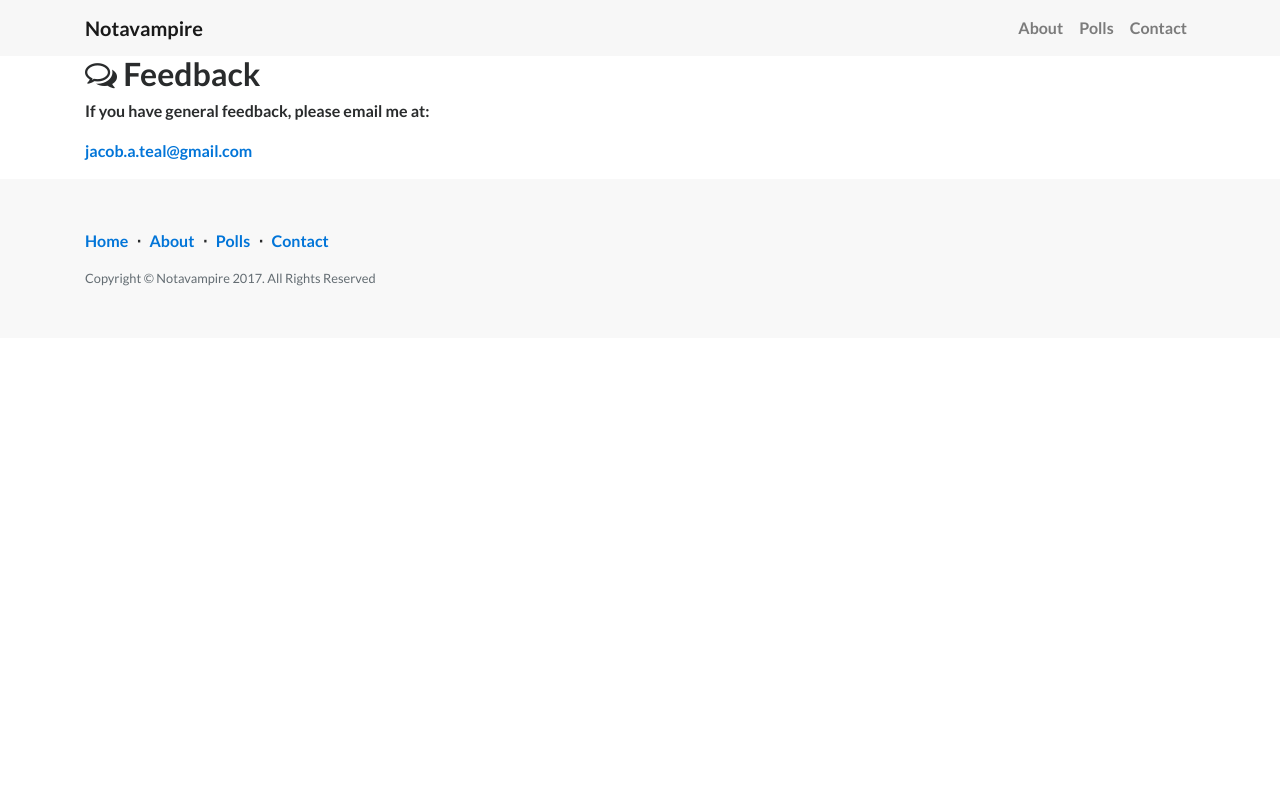
After one commit to Dragoon013/django-tutorial, a Django app: page /contact/ in a window 1280 px wide. The commit adds this page. Run offline with Django 3.2, Linux system fonts and the light colour scheme; some libraries are stand-ins or nearby versions.

Commit message:
added about,split footer off,added contact, fixed up polls styling

```diff
--- /dev/null
+++ b/notavampire/templates/notavampire/contact.html
@@ -0,0 +1,25 @@
+{%load static%}
+
+<body>
+    <!-- Navigation -->
+    {% include "notavampire/nav.html" %}
+
+    <!-- Header -->
+    <section class="page">
+      <div class="container">
+	<div class="row">
+	  <div class="col-lg-12">
+	    <h2><i class="fa fa-comments-o"></i> Feedback</h2>
+	    <p>If you have general feedback, please email me at:</p>
+	    <p><strong><a href="mailto:jacob.a.teal@gmail.com">jacob.a.teal@gmail.com</a></strong></p>
+	  </div>
+      </div>
+    </section>
+
+    <!-- Page Content -->
+
+    {% include "notavampire/footer.html" %}
+    {% include "notavampire/loaddep.html" %}
+
+
+</body>
--- /dev/null
+++ b/notavampire/templates/notavampire/footer.html
@@ -0,0 +1,23 @@
+<!-- Footer -->
+<footer>
+  <div class="container">
+    <ul class="list-inline">
+      <li class="list-inline-item">
+        <a href="#">Home</a>
+      </li>
+      <li class="footer-menu-divider list-inline-item">&sdot;</li>
+      <li class="list-inline-item">
+        <a href="#about">About</a>
+      </li>
+      <li class="footer-menu-divider list-inline-item">&sdot;</li>
+      <li class="list-inline-item">
+        <a href="/polls">Polls</a>
+      </li>
+      <li class="footer-menu-divider list-inline-item">&sdot;</li>
+      <li class="list-inline-item">
+        <a href="#contact">Contact</a>
+      </li>
+    </ul>
+    <p class="copyright text-muted small">Copyright &copy; Notavampire 2017. All Rights Reserved</p>
+  </div>
+</footer>
--- a/notavampire/templates/notavampire/nav.html
+++ b/notavampire/templates/notavampire/nav.html
@@ -1,5 +1,5 @@
 
-<nav id="nav" class="navbar fixed-top navbar-toggleable-md navbar-light bg-faded">
+<nav id="nav" class="navbar static-top navbar-toggleable-md navbar-light bg-faded">
   <button class="navbar-toggler navbar-toggler-right" type="button" data-toggle="collapse" data-target="#navbarExample" aria-controls="navbarExample" aria-expanded="false" aria-label="Toggle navigation">
     <span class="navbar-toggler-icon"></span>
   </button>
@@ -8,13 +8,13 @@
     <div class="collapse navbar-collapse" id="navbarExample">
       <ul class="navbar-nav ml-auto">
         <li class="nav-item">
-          <a class="nav-link" href="#">About</a>
+          <a class="nav-link" href="/about">About</a>
         </li>
         <li class="nav-item">
           <a class="nav-link" href="/polls">Polls</a>
         </li>
         <li class="nav-item">
-                        <a class="nav-link" href="#">Contact</a>
+          <a class="nav-link" href="/contact">Contact</a>
         </li>
       </ul>
     </div>
--- a/notavampire/urls.py
+++ b/notavampire/urls.py
@@ -15,7 +15,7 @@ Including another URLconf
 """
 from django.conf.urls import include, url
 from django.contrib import admin
-from notavampire.views import IndexView, NavFetch, DepFetch
+from notavampire.views import *
 
 urlpatterns = [
     url(r'^$', IndexView.as_view(), name='index'),
@@ -23,7 +23,9 @@ urlpatterns = [
     url(r'^polls/',include('polls.urls')),
     url(r'^nav/', NavFetch.as_view(), name='nav'),
     url(r'^loaddep/', DepFetch.as_view(), name='loaddep'),
-
+    url(r'^about/', AboutFetch.as_view(), name='about'),
+    url(r'^footer/', FooterFetch.as_view(), name='footer'),
+    url(r'^contact/', ContactFetch.as_view(), name='contact'),
 ]
 handler404 = 'notavampire.views.page_not_found'
 handler500 = 'notavampire.views.handler500'
--- a/notavampire/views.py
+++ b/notavampire/views.py
@@ -20,4 +20,13 @@ class NavFetch(TemplateView):
         template_name = "notavampire/nav.html"
 
 class DepFetch(TemplateView):
-        template_name = "notvampire/loaddep.html"
+        template_name = "notavampire/loaddep.html"
+
+class AboutFetch(TemplateView):
+        template_name = "notavampire/about.html"
+
+class FooterFetch(TemplateView):
+        template_name = "notavampire/footer.html"
+
+class ContactFetch(TemplateView):
+        template_name = "notavampire/contact.html"
```
Also changed, not shown: notavampire/templates/notavampire/about.html (added, +20 -0 lines), notavampire/templates/notavampire/index.html (+2 -26 lines), polls/templates/polls/details.html (+10 -1 lines), polls/templates/polls/index.html (+12 -15 lines), polls/templates/polls/results.html (+15 -6 lines).
